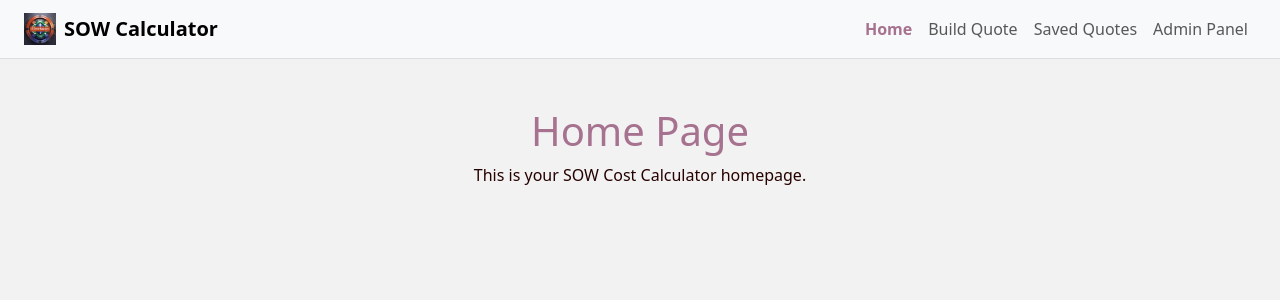
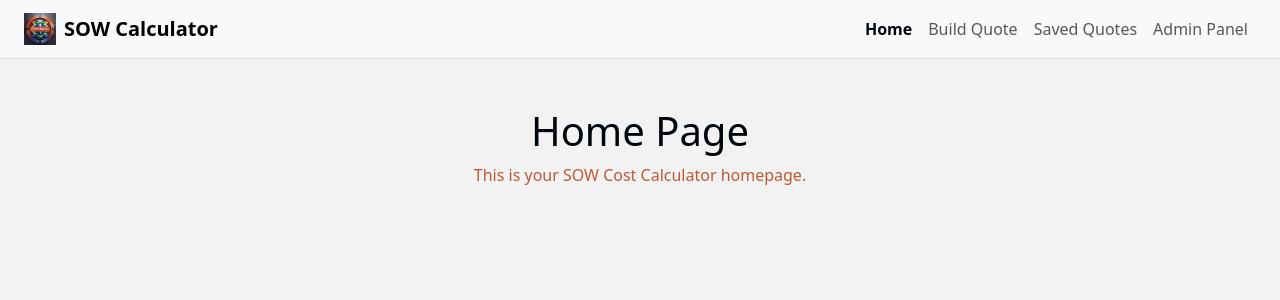
Before and after one commit to sbcybersolutions/sow-project, a React (Vite) app: page / in a window 1280 px wide. Shown: the top 300 px of the page. Built offline with nearby package versions, Linux system fonts and the light colour scheme.

Commit message:
changed color theme

```diff
--- a/src/styles/custom.css
+++ b/src/styles/custom.css
@@ -1,8 +1,8 @@
 :root {
-  --primary-color: #A6728F;
-  --secondary-color: #497169;
-  --accent-color: #BF926B;
-  --dark-color: #260101;
+  --primary-color: #00060D;
+  --secondary-color: #1B2B40;
+  --accent-color: #80A2A6;
+  --dark-color: #BF5934;
   --light-color: #F2F2F2;
 }
 
```
